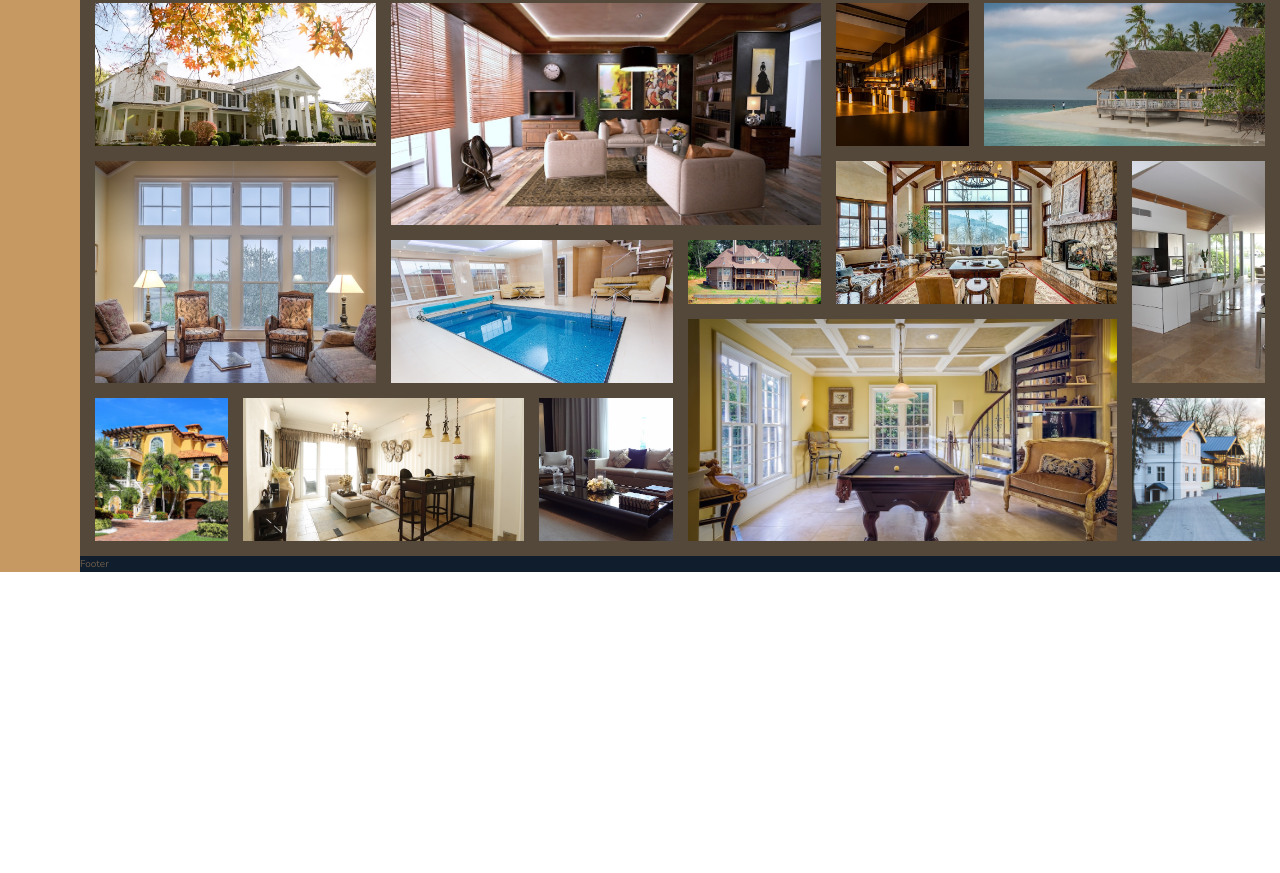
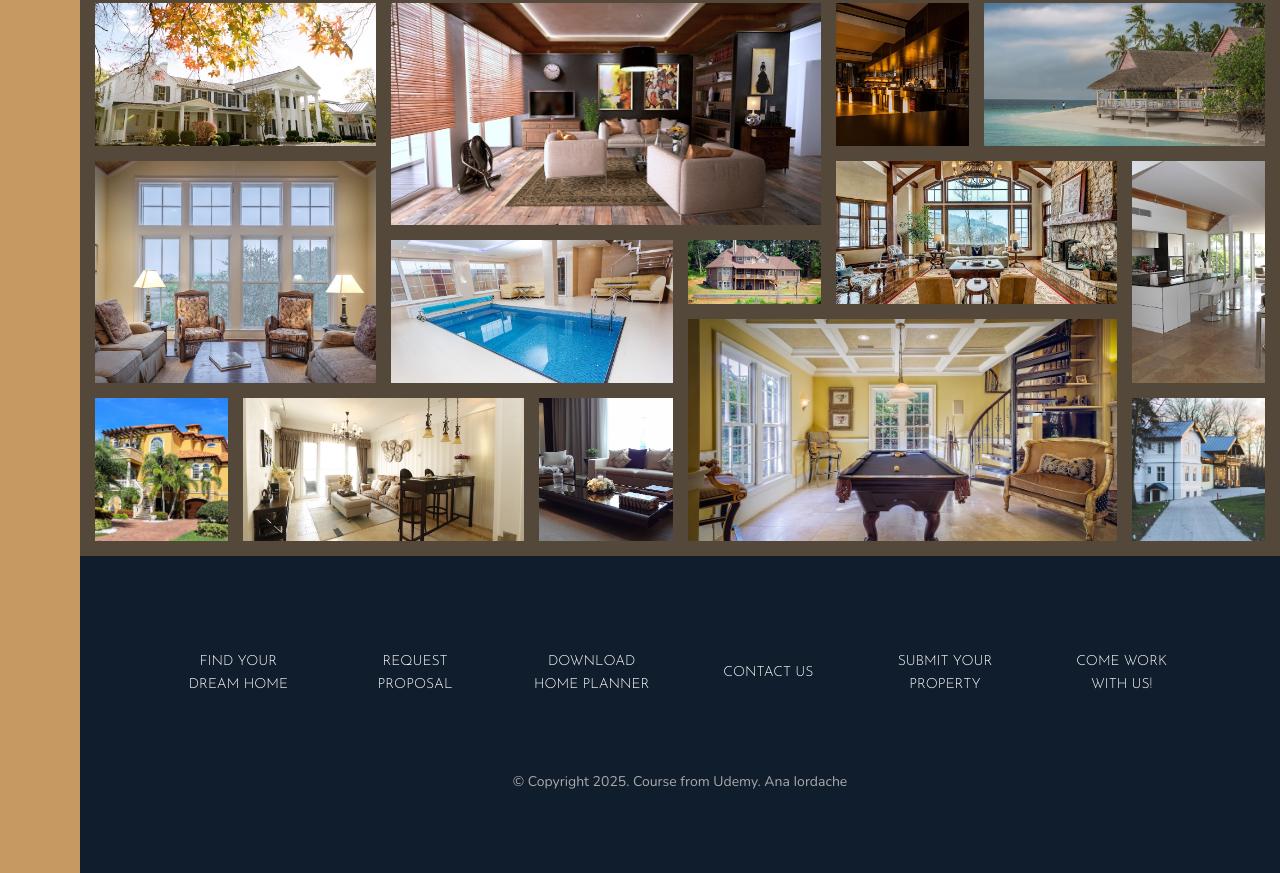
Before and after one commit to Ana-Iordache/advanced-css-sass, a website: page Nexter/index.html in a window 1280 px wide. Shown: the part 3084-3957 px from the top of the page. Before the commit the page ends 3656 px from the top, so only its background shows below. Drawn offline with nearby package versions, Linux system fonts and the light colour scheme.

Commit message:
added style for the footer

```diff
--- a/Nexter/index.html
+++ b/Nexter/index.html
@@ -346,7 +346,17 @@
         </section>
 
         <footer class="footer">
-          Footer
+          <ul class="nav">
+            <li class="nav__item"><a href="#" class="nav__link">Find your dream home</a></li>
+            <li class="nav__item"><a href="#" class="nav__link">Request proposal</a></li>
+            <li class="nav__item"><a href="#" class="nav__link">Download home planner</a></li>
+            <li class="nav__item"><a href="#" class="nav__link">Contact us</a></li>
+            <li class="nav__item"><a href="#" class="nav__link">Submit your property</a></li>
+            <li class="nav__item"><a href="#" class="nav__link">Come work with us!</a></li>
+          </ul>
+          <p class="copyright">
+            &copy; Copyright 2025. Course from Udemy. Ana Iordache
+          </p>
         </footer>
     </body>
 </html>
--- a/Nexter/sass/_footer.scss
+++ b/Nexter/sass/_footer.scss
@@ -1,4 +1,42 @@
 .footer {
   background-color: $color-secondary;
   grid-column: full-start / full-end;
+  padding: 8rem;
 }
+
+.nav {
+  list-style: none;
+  display: grid;
+  grid-template-columns: repeat(auto-fit, minmax(15rem, 1fr));
+  gap: 2rem;
+  align-items: center;
+
+  &__link:link,
+  &__link:visited {
+    font-size: 1.4rem;
+    color: #fff;
+    text-decoration: none;
+    font-family: $font-display;
+    text-transform: uppercase;
+    text-align: center;
+    padding: 1.5rem;
+    display: block;
+    transition: all .2s;
+  }
+
+  &__link:hover,
+  &__link:active {
+    background-color: rgba(#fff, .05);
+    transform: translateY(-3px);
+  }
+}
+
+.copyright {
+  font-size: 1.4rem;
+  color: $color-grey-light-2;
+  margin-top: 6rem;
+  margin-right: auto;
+  margin-left: auto;
+  text-align: center;
+  width: 70%;
+}
```
Also changed, not shown: Nexter/css/style.css.
